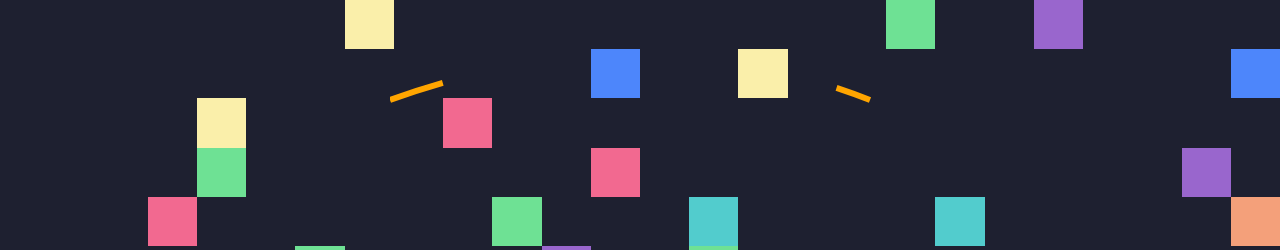
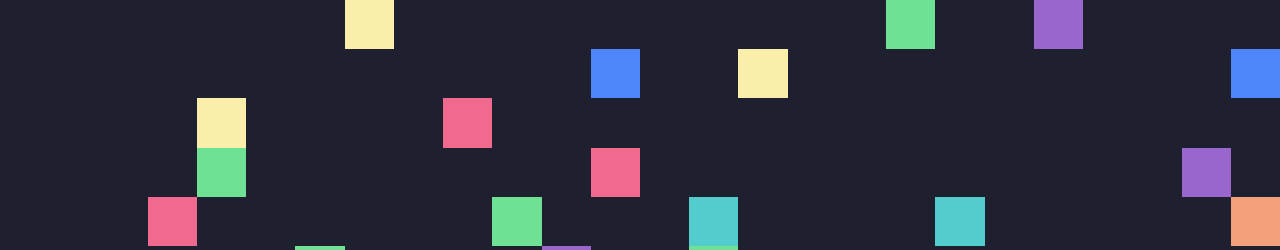
Before and after one commit to Camleaf/personal-website, a React (Vite) app: page / in a window 1280 px wide. Shown: the top 250 px of the page. Built offline with nearby package versions, Linux system fonts and the light colour scheme; a web font is replaced by a local one.

Commit message:
Checking for filled not working

```diff
--- a/src/components/background/Background.snake.ts
+++ b/src/components/background/Background.snake.ts
@@ -20,7 +20,8 @@ const makeKey = (p:point):string => `${p.x},${p.y}`;
 
 const bfs = (filled:tileWrapper[],start:point,end:point):point[] => {
     // use the bfs alg to find the best path
-    // Ok so this works. Could use a few optimizations.
+    // Ok so this works. Could use a few optimizations
+    // Checking with filled isn't working
     type node = {
         x:number,
         y:number,
--- a/src/components/background/Background.tsx
+++ b/src/components/background/Background.tsx
@@ -1,33 +1,37 @@
 import { useEffect, useState } from 'react';
 import "./Background.css";
-import type { tileWrapper, tileDimensionData} from "./Background.tile"
-import { getTileDimensions, makeBgTiles } from "./Background.tile"
+import type { tileWrapper, tileDimensionData} from "./Background.tile";
+import { getTileDimensions, makeBgTiles } from "./Background.tile";
+import { definePath } from "./Background.snake";
 import Tile from "./Tile";
-import Snake from "./Snake.tsx"
+//import Snake from "./Snake.tsx"
 
 function Background() {
     const [bgTiles, setBgTiles] = useState<tileWrapper[]>([]);
-    const [loaded, setLoaded] = useState<boolean>(false);
-
+    const [snakePaths, setSnakePaths] = useState<string[]>([]);
     // Initialize backgrund objects
     useEffect(()=>{
         // Initialize tiles
         const dimensionData: tileDimensionData = getTileDimensions(window.innerWidth, window.innerHeight)
-        setBgTiles(makeBgTiles(dimensionData));
+        const tempBgTiles = makeBgTiles(dimensionData);
+        setBgTiles(tempBgTiles);
+        definePath(tempBgTiles,{x:0,y:0},{x:20,y:20}); // Testing func
 
         window.addEventListener('resize',()=>{
             const dimensionData: tileDimensionData = getTileDimensions(window.innerWidth, window.innerHeight)
             setBgTiles(makeBgTiles(dimensionData));
 
         });
-        setLoaded(true);
+        setSnakePaths([]);
+        console.log(snakePaths)
+
     },[])
 
 
     return (
         <>
             <div className="bg-wrapper -z-99">
-            {(loaded) ? <Snake filled={bgTiles}/> : <></>}
+
             </div>
             <div className="bg-wrapper">
                 {bgTiles.map((data,index)=> (
--- a/src/components/background/Snake.tsx
+++ b/src/components/background/Snake.tsx
@@ -1,15 +1,10 @@
-import { useEffect } from "react";
 import "./Background.css"
-import { definePath } from "./Background.snake";
-import type { tileWrapper } from "./Background.tile";
 // The scattered tiles across the background which are filled
-function Snake(props:{filled:tileWrapper[]}) {
+function Snake() {
     // I need to create the paths in the base background and then dynamically send them in here
   // gotta build that dynamically generated snake
    // Some starting ideas are precalculating an svg path and getting a line to follow i
-    useEffect(()=>{
-        definePath(props.filled,{x:0,y:0},{x:20,y:20})
-    },[props])
+    // have the snakes just straight-up take the path and configure style options from there
 
     return (
         <>
```
